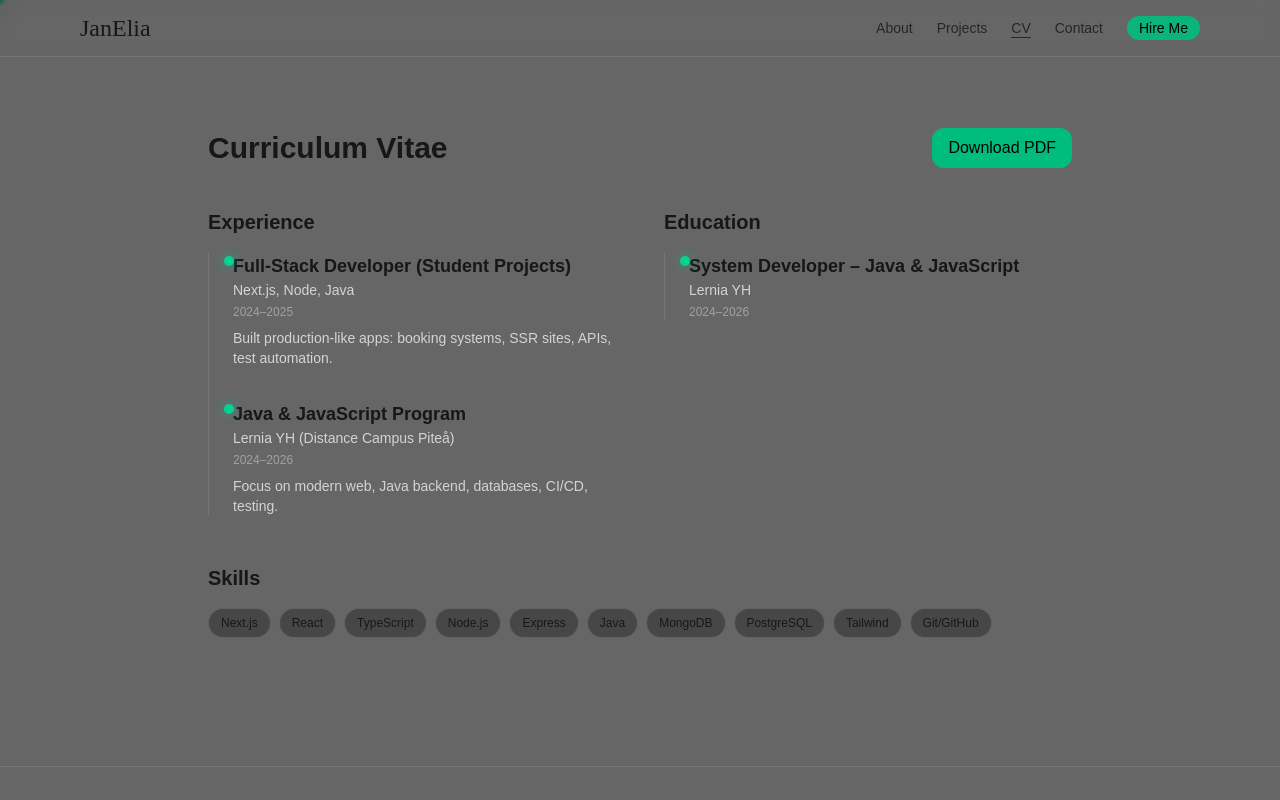
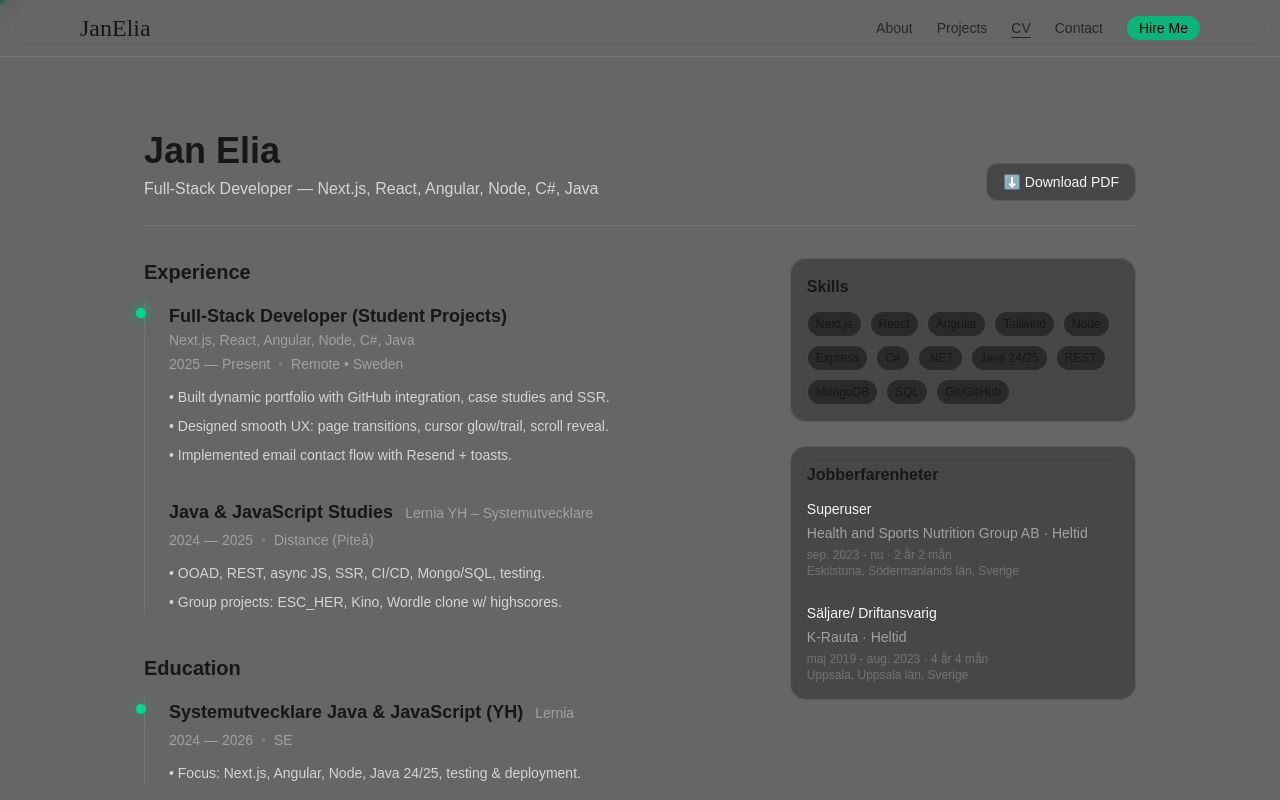
Before and after one commit to jan-elia-24/portfolio1, a Next.js app: page /cv in a window 1280 px wide. Shown: the top 800 px of the page. Built offline with nearby package versions, Linux system fonts and the light colour scheme.

Commit message:
timeline layout + print-ready PDF button and styles

```diff
--- a/src/app/cv/page.tsx
+++ b/src/app/cv/page.tsx
@@ -1,52 +1,93 @@
-import Link from "next/link";
+"use client";
+import PageBg from "@/components/page-bg";
 import Timeline from "@/components/timeline";
-import PageBg from "@/components/page-bg";
+import { useCallback } from "react";
 
-
-export const metadata = {
-  title: "CV – Jan Elia",
-};
-
-export default function CVPage() {
 const experience = [
   {
+    period: "2025 — Present",
     title: "Full-Stack Developer (Student Projects)",
-      org: "Next.js, Node, Java",
-      period: "2024–2025",
-      details: "Built production-like apps: booking systems, SSR sites, APIs, test automation.",
+    org: "Next.js, React, Angular, Node, C#, Java",
+    location: "Remote • Sweden",
+    bullets: [
+      "Built dynamic portfolio with GitHub integration, case studies and SSR.",
+      "Designed smooth UX: page transitions, cursor glow/trail, scroll reveal.",
+      "Implemented email contact flow with Resend + toasts.",
+    ],
   },
   {
-      title: "Java & JavaScript Program",
-      org: "Lernia YH (Distance Campus Piteå)",
-      period: "2024–2026",
-      details: "Focus on modern web, Java backend, databases, CI/CD, testing.",
+    period: "2024 — 2025",
+    title: "Java & JavaScript Studies",
+    org: "Lernia YH – Systemutvecklare",
+    location: "Distance (Piteå)",
+    bullets: [
+      "OOAD, REST, async JS, SSR, CI/CD, Mongo/SQL, testing.",
+      "Group projects: ESC_HER, Kino, Wordle clone w/ highscores.",
+    ],
   },
 ];
 
 const education = [
   {
-      title: "System Developer – Java & JavaScript",
-      org: "Lernia YH",
-      period: "2024–2026",
+    period: "2024 — 2026",
+    title: "Systemutvecklare Java & JavaScript (YH)",
+    org: "Lernia",
+    location: "SE",
+    bullets: ["Focus: Next.js, Angular, Node, Java 24/25, testing & deployment."],
   },
 ];
+
+const skills = [
+  "Next.js", "React", "Angular", "Tailwind", "Node", "Express",
+  "C#", ".NET", "Java 24/25", "REST", "MongoDB", "SQL", "Git/GitHub",
+];
+
+const jobExperience = [
+  {
+    period: "sep. 2023 - nu · 2 år 2 mån",
+    title: "Superuser",
+    org: "Health and Sports Nutrition Group AB",
+    location: "Eskilstuna, Södermanlands län, Sverige",
+    type: "Heltid",
+  },
+  {
+    period: "maj 2019 - aug. 2023 · 4 år 4 mån",
+    title: "Säljare/ Driftansvarig",
+    org: "K-Rauta",
+    location: "Uppsala, Uppsala län, Sverige",
+    type: "Heltid",
+  },
+];
+
+export default function CVPage() {
+  const onDownload = useCallback(() => {
+    window.open("/cv/jan-elia-cv.pdf", "_blank");
+  }, []);
 
   return (
     <>
       <PageBg src="/bg/cv.jpg" dim={0.6} />
-    <section className="mx-auto max-w-4xl px-4 py-16">
-      <header className="flex items-center justify-between gap-4">
-        <h1 className="text-3xl font-bold">Curriculum Vitae</h1>
-        <Link
-          href="/cv/jan-elia-cv.pdf"
-          target="_blank"
-          className="px-4 py-2 rounded-xl bg-emerald-500 text-black font-medium hover:bg-emerald-400"
+      <section className="mx-auto max-w-5xl px-4 py-16 print:px-8 print:py-10">
+        {/* Header */}
+        <header className="flex flex-col md:flex-row md:items-end md:justify-between gap-4 border-b border-white/10 pb-6 mb-8">
+          <div>
+            <h1 className="text-4xl font-bold leading-tight">Jan Elia</h1>
+            <p className="text-neutral-300 mt-1">
+              Full-Stack Developer — Next.js, React, Angular, Node, C#, Java
+            </p>
+          </div>
+          <button
+            onClick={onDownload}
+            className="self-start md:self-auto rounded-xl border border-white/10 bg-black/30 px-4 py-2 text-sm text-neutral-100 backdrop-blur hover:border-emerald-400 hover:text-emerald-400 transition print:hidden"
+            aria-label="Download CV as PDF"
           >
-          Download PDF
-        </Link>
+            ⬇️ Download PDF
+          </button>
         </header>
 
-      <div className="mt-10 grid md:grid-cols-2 gap-12">
+        {/* Grid: Timeline + Sidebar */}
+        <div className="grid lg:grid-cols-[minmax(0,1.4fr)_minmax(0,.8fr)] gap-10">
+          <main className="space-y-10">
             <section>
               <h2 className="text-xl font-semibold mb-4">Experience</h2>
               <Timeline items={experience} />
@@ -56,18 +97,35 @@ export default function CVPage() {
               <h2 className="text-xl font-semibold mb-4">Education</h2>
               <Timeline items={education} />
             </section>
-      </div>
+          </main>
 
-      <section className="mt-12">
-        <h2 className="text-xl font-semibold mb-4">Skills</h2>
+          <aside className="lg:sticky lg:top-24 h-fit space-y-6">
+            <section className="rounded-2xl border border-white/10 bg-black/30 backdrop-blur p-4">
+              <h3 className="font-semibold mb-3">Skills</h3>
               <div className="flex flex-wrap gap-2">
-          {["Next.js", "React", "TypeScript", "Node.js", "Express", "Java", "MongoDB", "PostgreSQL", "Tailwind", "Git/GitHub"].map(s => (
-            <span key={s} className="text-xs px-3 py-1.5 rounded-full border border-white/15 bg-black/30 backdrop-blur">
+                {skills.map((s) => (
+                  <span key={s} className="text-xs px-2 py-1 rounded-full border border-white/15 bg-neutral-900/60">
                     {s}
                   </span>
                 ))}
               </div>
             </section>
+
+            <section className="rounded-2xl border border-white/10 bg-black/30 backdrop-blur p-4">
+              <h3 className="font-semibold mb-3">Jobberfarenheter</h3>
+              <div className="space-y-6">
+                {jobExperience.map((job, index) => (
+                  <div key={index} className="text-sm">
+                    <div className="font-medium text-neutral-100">{job.title}</div>
+                    <div className="text-neutral-400 mt-1">{job.org} · {job.type}</div>
+                    <div className="text-xs text-neutral-500 mt-1">{job.period}</div>
+                    <div className="text-xs text-neutral-500">{job.location}</div>
+                  </div>
+                ))}
+              </div>
+            </section>
+          </aside>
+        </div>
       </section>
     </>
   );
--- a/src/app/globals.css
+++ b/src/app/globals.css
@@ -141,3 +141,18 @@ html {
   90%  { clip-path: inset(5% 0 80% 0) }
   100% { clip-path: inset(0 0 85% 0) }
 }
+
+/* --- CV print styles --- */
+@media print {
+  html { background: #fff; }
+  body { background: #fff !important; color: #111 !important; }
+  nav, footer, .footer-pulse, .cursor-trail, .cursor-glow, .PageBg, .toast, [data-sonner-toaster], .print\:hidden { display: none !important; }
+  a { color: #000 !important; text-decoration: none; }
+  section, header, main, aside { break-inside: avoid; }
+  .rounded-2xl, .rounded-xl { border-radius: 8px; }
+  .border, .border-white\/10, .border-white\/15 { border-color: #e5e7eb !important; }
+  .bg-black\/30, .bg-neutral-900\/60, .bg-neutral-900\/40 { background: #fff !important; }
+  .text-neutral-300, .text-neutral-400 { color: #333 !important; }
+  .print\:px-8 { padding-left: 2rem !important; padding-right: 2rem !important; }
+  .print\:py-10 { padding-top: 2.5rem !important; padding-bottom: 2.5rem !important; }
+}
--- a/src/components/timeline.tsx
+++ b/src/components/timeline.tsx
@@ -1,20 +1,33 @@
+"use client";
 type Item = {
+  period: string;
   title: string;
   org: string;
-  period: string;
-  details?: string;
+  location?: string;
+  bullets?: string[];
 };
-
 export default function Timeline({ items }: { items: Item[] }) {
   return (
-    <ol className="relative border-s border-white/10 space-y-8 pl-6">
-      {items.map((it) => (
-        <li key={it.title + it.period} className="relative">
-          <span className="absolute -left-[9px] top-1 h-2.5 w-2.5 rounded-full bg-emerald-400 shadow-[0_0_12px_rgba(16,185,129,.7)]" />
-          <h3 className="text-lg font-semibold">{it.title}</h3>
-          <p className="text-sm text-neutral-300">{it.org}</p>
-          <p className="text-xs text-neutral-400 mt-1">{it.period}</p>
-          {it.details && <p className="text-sm text-neutral-300 mt-2">{it.details}</p>}
+    <ol className="relative border-s border-white/10 pl-6 space-y-8">
+      {items.map((it, i) => (
+        <li key={i} className="group">
+          <span className="absolute -left-[9px] top-1.5 size-2.5 rounded-full bg-emerald-400 shadow-[0_0_14px_rgba(16,185,129,.6)]" />
+          <div className="flex flex-wrap items-baseline gap-x-3">
+            <h3 className="text-lg font-semibold">{it.title}</h3>
+            <span className="text-sm text-neutral-400">{it.org}</span>
+          </div>
+          <div className="mt-1 text-sm text-neutral-400">
+            <span>{it.period}</span>
+            {it.location ? <span className="mx-2 opacity-40">•</span> : null}
+            {it.location}
+          </div>
+          {!!it.bullets?.length && (
+            <ul className="mt-3 space-y-1.5 text-neutral-300 text-sm">
+              {it.bullets.map((b, j) => (
+                <li key={j} className="leading-relaxed">• {b}</li>
+              ))}
+            </ul>
+          )}
         </li>
       ))}
     </ol>
```
Lines whose indentation alone changed are shown as unchanged.
